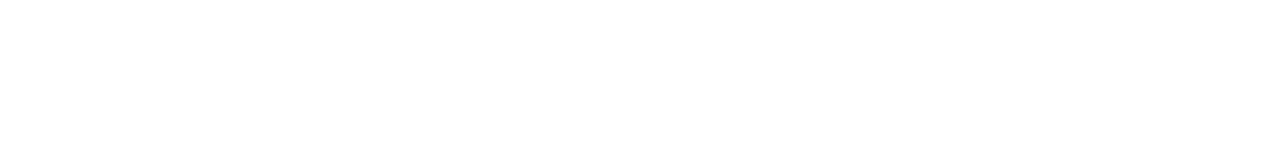
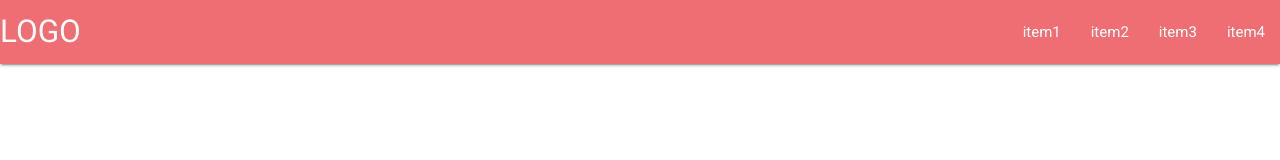
Before and after one commit to laureenpe/winterIsHere, a website: page index.html in a window 1280 px wide. Drawn offline with nearby package versions, Linux system fonts and the light colour scheme; a web font is replaced by a local one.

Commit message:
gulpfile fixed

```diff
--- a/gulpfile.js
+++ b/gulpfile.js
@@ -19,12 +19,12 @@ gulp.task('style', function(){
 });
 
 gulp.task('webserver', function(){
-	gulp.src('../winterIsHerels/')
+	gulp.src('../winterIsHere/')
 	.pipe(webserver({
 		fallback: 'index.html',
 		livereload: true,
 		directoryListing: false,
-		open: true
+		open: true,
 	}));
 });
 
--- a/index.html
+++ b/index.html
@@ -16,7 +16,26 @@
 </head>
 
 <body>
-
+<div class="navbar-fixed">
+  <nav>
+	<div class="nav-wrapper">
+	  <a href="#" class="brand-logo">LOGO</a>
+	  <a href="#" data-activates="mobile-menu" class="button-collapse"><i class="material-icons">menu</i></a>
+	  <ul class="right hide-on-med-and-down">
+		<li><a href="#">item1</a></li>
+		<li><a href="#">item2</a></li>
+		<li><a href="#">item3</a></li>
+		<li><a href="#">item4</a></li>
+	  </ul>
+	  <ul class="side-nav" id="mobile-menu">
+		<li><a href="#">item1</a></li>
+		<li><a href="#">item2</a></li>
+		<li><a href="#">item3</a></li>
+		<li><a href="#">item4</a></li>
+	  </ul>
+	</div>
+  </nav>
+</div>
 
 
 
```
